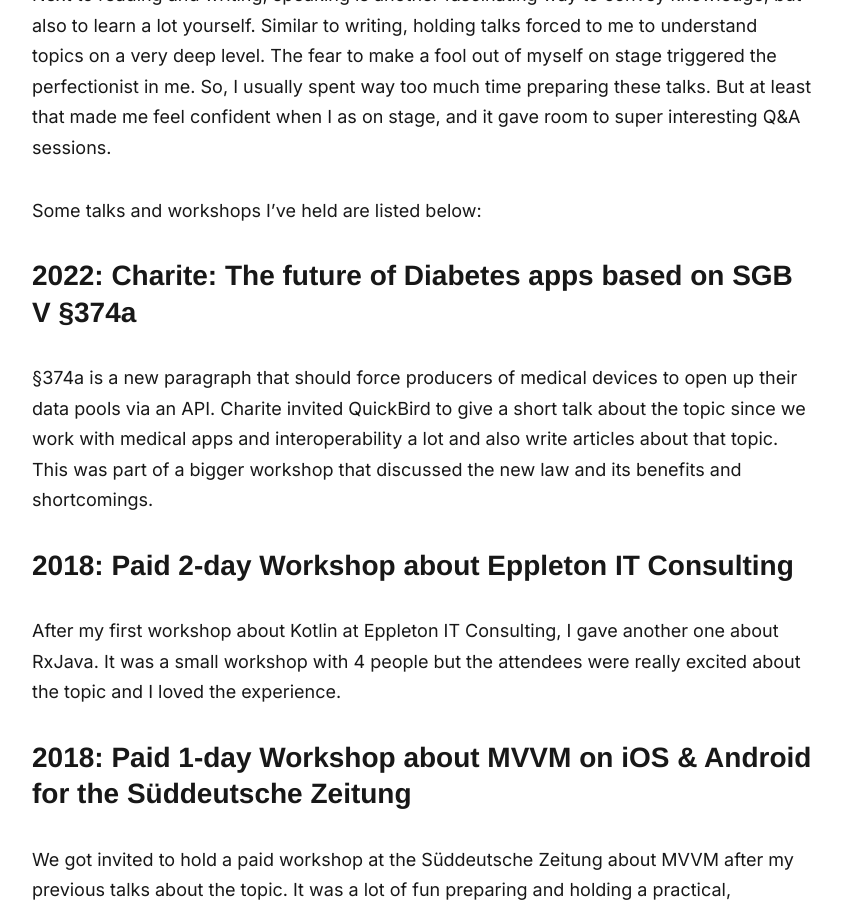
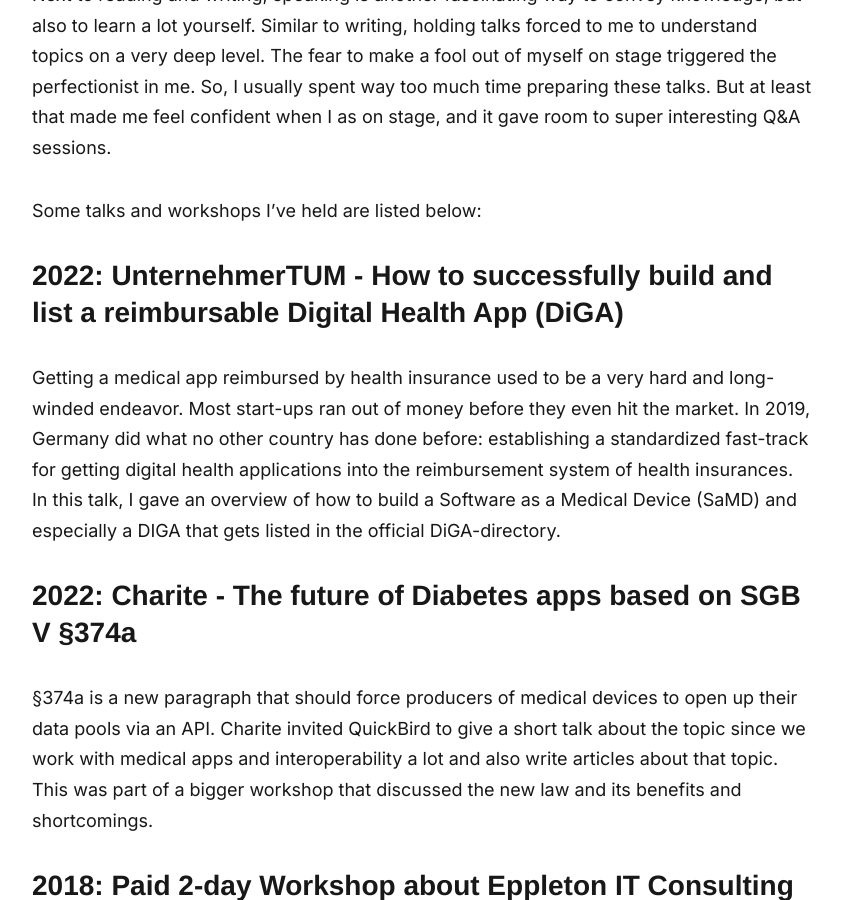
Before and after one commit to maltebucksch/maltebucksch.github.io, a Jekyll site: the page built from _pages/speaking.md, in a window 1280 px wide and 900 px high, scrolled down 697 px. Shown: the whole window, without its empty margins (218-1060 px from the left). Built offline with Jekyll 4.4.1, drawn with Linux system fonts in a browser that asks for light colours; nearby versions of some CDN libraries; some web fonts are replaced.

Commit message:
Add new book, and new speaking event

```diff
--- a/_pages/speaking.md
+++ b/_pages/speaking.md
@@ -18,7 +18,11 @@
 
 Some talks and workshops I've held are listed below:
 
-## 2022: Charite: The future of Diabetes apps based on SGB V §374a
+## 2022: UnternehmerTUM - How to successfully build and list a reimbursable Digital Health App (DiGA)
+Getting a medical app reimbursed by health insurance used to be a very hard and long-winded endeavor. Most start-ups ran out of money before they even hit the market. In 2019, Germany did what no other country has done before: establishing a standardized fast-track for getting digital health applications into the reimbursement system of health insurances.
+In this talk, I gave an overview of how to build a Software as a Medical Device (SaMD) and especially a DIGA that gets listed in the official DiGA-directory.
+
+## 2022: Charite - The future of Diabetes apps based on SGB V §374a
 
 §374a is a new paragraph that should force producers of medical devices to open up their data pools via an API.
 Charite invited QuickBird to give a short talk about the topic since we work with medical apps and interoperability a lot and also write articles about that topic. This was part of a bigger workshop that discussed the new law and its benefits and shortcomings.
```
Also changed, not shown: _pages/reading.html (+11 -0 lines), 1 other file.
